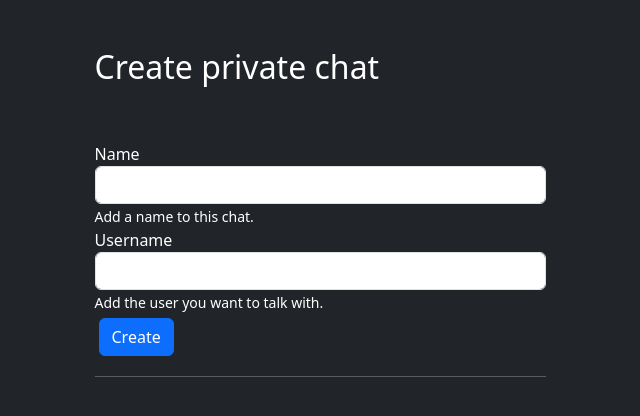
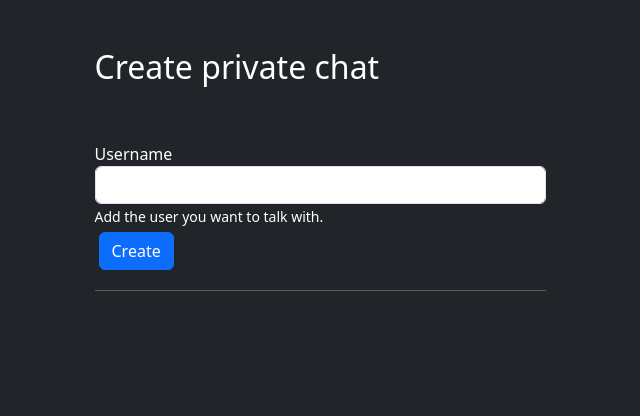
Before and after one commit to mehalyna/Gdl-02.Python-ChatRoom, a Django app: page /chat/create-private-chat/ in a window 1280 px wide. Shown: the part 79-495 px from the top of the page, without its empty margins (320-960 px from the left). Run offline with Django 4.2, Linux system fonts and the light colour scheme; the visitor is signed in with stand-in values (Sample User, id 1); parts of the project's set-up code (start-up, migrations or seed data) failed here and were passed over; some libraries are stand-ins or nearby versions.

Commit message:
add: private chat views

```diff
--- a/chat/templates/chat/allchats.html
+++ b/chat/templates/chat/allchats.html
@@ -74,10 +74,8 @@
               </div>
               <div class="bg-gray px-4 py-2 bg-secondary">
                 <a href="{% url 'create-room'%}" class="nav-link"><p class="h5 mb-0 py-1 text-dark text-center text-white">Create new room</p></a>
+                <a href="{% url 'create-private-chat' %}" class="nav-link"><p class="h5 mb-0 py-1 text-dark text-center text-white">Create private chat</p></a>
               </div>
-            </div>
-            <div class="bg-gray px-4 py-2 bg-secondary">
-              <a href="{% url 'create-private-chat' %}" class="nav-link"><p class="h5 mb-0 py-1 text-dark text-center text-white">Create private chat</p></a>
             </div>
           </div>
         </div>
--- a/chat/templates/chat/create_private_chat.html
+++ b/chat/templates/chat/create_private_chat.html
@@ -14,17 +14,10 @@
       <form method="POST">
         {% csrf_token %}
         <div class="form-group">
-          <label for="roomName">Name</label>
+          <label for="roomName">Username</label>
           <input type="text" name="username" class="form-control" id="roomName" aria-describedby="roomNameHelp" />
-          <small id="roomNameHelp" class="form-text text-white">Add a name to this chat.</small>
-        </div>
-
-        <div class="form-group">
-          <label for="users">Username</label>
-          <input type="text" name="users" class="form-control" id="users" />
           <small id="roomNameHelp" class="form-text text-white">Add the user you want to talk with.</small>
         </div>
-
         <!-- <div class="form-group">
           <label for="description">Description</label>
           <input type="text" name="description" class="form-control" id="description" />
--- a/chat/views.py
+++ b/chat/views.py
@@ -2,9 +2,9 @@ import requests
 from django.contrib.auth import authenticate, login, logout
 from django.contrib.auth.decorators import login_required
 from django.db import IntegrityError
-from django.shortcuts import redirect, render
+from django.shortcuts import get_object_or_404, redirect, render
 
-from chat.models import Chat, Message
+from chat.models import Chat, Message, User
 
 
 def handler404(request, exception):
@@ -14,12 +14,23 @@ def handler404(request, exception):
 @login_required
 def create_private_chat(request):
     if request.method == "POST":
-        username = request.POST.get("username")
-        # users = request.POST.get("users")
-        description = "Private chat"
-        chat_id = Chat.objects.create(chat_name=username, description=description)
-        print(chat_id.id)
-    return render(request, "chat/create_private_chat.html")
+        priv_chat_name = request.POST["username"]
+        user = User.objects.filter(username=priv_chat_name).first()
+        if not user:
+            err = f"Error: User {priv_chat_name} does not exist!"
+            return render(request, "chat/create_private_chat.html", {"error": err})
+        name_of_chat = Chat.objects.filter(chat_name=priv_chat_name)
+        if name_of_chat.exists():
+            err = f"Error: Chat with {priv_chat_name} already exists!"
+            return render(request, "chat/create_private_chat.html", {"error": err})
+        else:
+            new_private_chat = Chat.objects.create(chat_name=priv_chat_name)
+            new_private_chat.chat_member.add(request.user, user)
+
+            return redirect("viewchat", str(new_private_chat.id))
+    else:
+        err = ""
+        return render(request, "chat/create_private_chat.html", {"error": err})
 
 
 def after_login(request):
@@ -133,6 +144,9 @@ def view_chat(request, room_id):
     # chat_room = get_object_or_404(Chat, chat_name=room_name)
     room_messages = Message.objects.filter(chat=chat_room)
     current_user = request.user
+    chat = get_object_or_404(Chat, id=room_id)
+    if current_user not in chat.chat_member.all():
+        return render(request, "chat/404.html")
     # print("Messages!", room_messages)
     return render(
         request,
```
